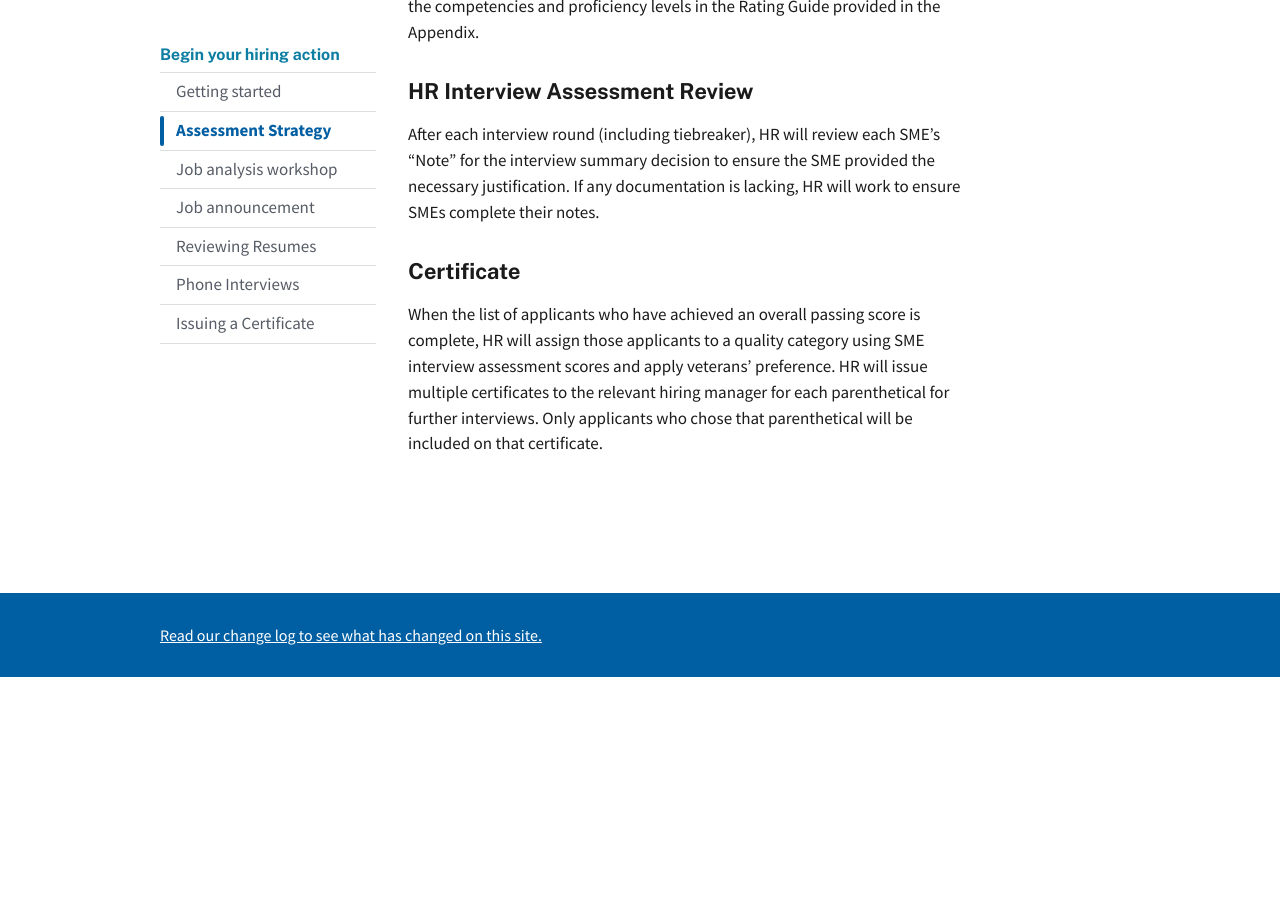
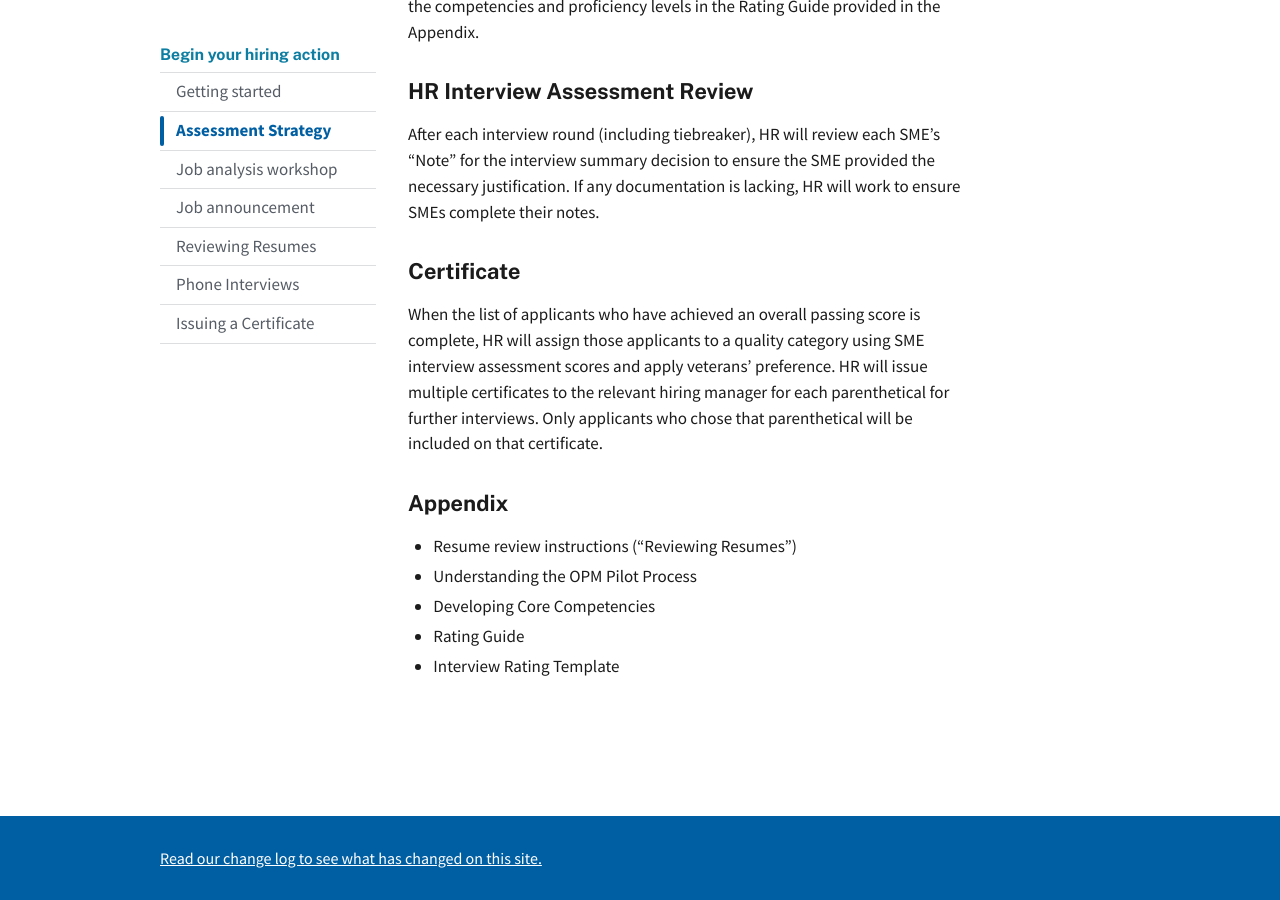
Before and after one commit to usds/SME-QA-Website, a Jekyll site: the page built from toolkit/job-analysis/assessment-strategy.md, in a window 1280 px wide and 900 px high, scrolled down 3385 px. Built offline with Jekyll 4.4.1, drawn with Linux system fonts in a browser that asks for light colours; before the commit the page ends 4062 px from its top, so only the background shows below that.

Commit message:
Adds phone interview template to assessment strategy toolkit.

```diff
--- a/_includes/toolkit/assessment-strategy.html
+++ b/_includes/toolkit/assessment-strategy.html
@@ -25,8 +25,8 @@
     </a>
   </li>
   <li class="chp-toolkit__item">
-    <a href="{{ site.baseurl }}/toolkit/assessment-strategy/" target="_blank" class="chp-toolit__link">
-      Interview Rating Template
+    <a href="{{ site.baseurl }}/toolkit/assessment-strategy/phone-interview-template.docx" target="_blank" class="chp-toolit__link">
+      Phone Interview Template
     </a>
   </li>
 </ul>
--- a/toolkit/job-analysis/assessment-strategy.md
+++ b/toolkit/job-analysis/assessment-strategy.md
@@ -70,3 +70,11 @@ After each interview round (including tiebreaker), HR will review each SME's "No
 ### Certificate
 
 When the list of applicants who have achieved an overall passing score is complete, HR will assign those applicants to a quality category using SME interview assessment scores and apply veterans’ preference. HR will issue multiple certificates to the relevant hiring manager for each parenthetical for further interviews. Only applicants who chose that parenthetical will be included on that certificate.
+
+### Appendix
+
+* Resume review instructions ("Reviewing Resumes")
+* Understanding the OPM Pilot Process
+* Developing Core Competencies
+* Rating Guide
+* Interview Rating Template
```
Also changed, not shown: 1 other file.
